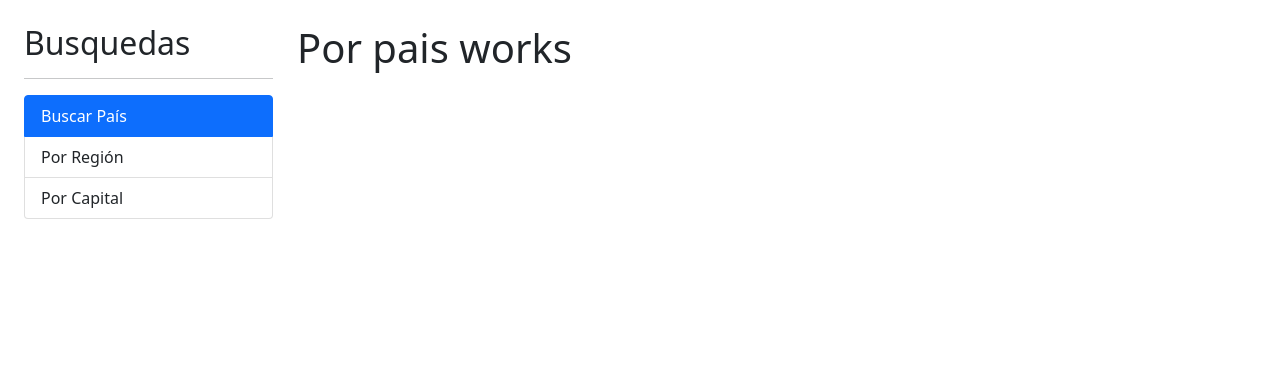
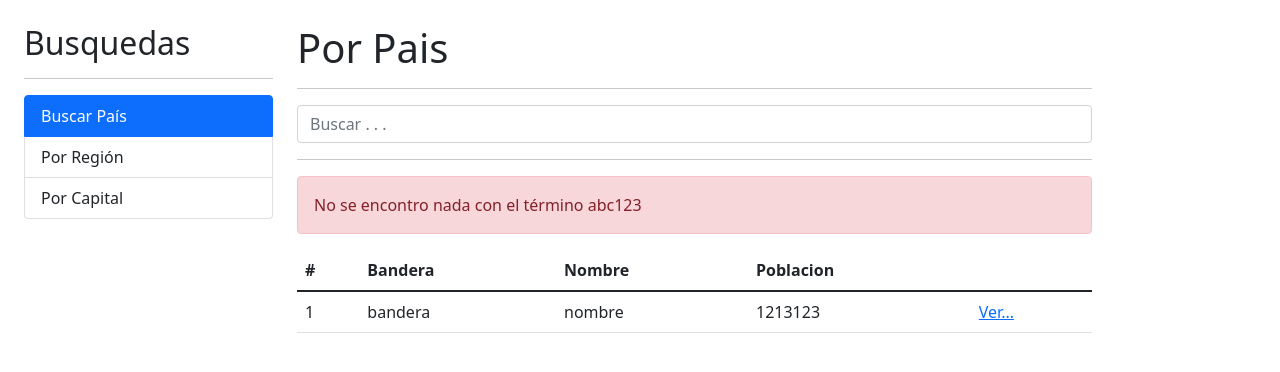
Before and after one commit to holasoyjoel/proyecto-pais-angular-fernando, an Angular app: page / in a window 1280 px wide. Shown: the top 372 px of the page. Built offline with nearby package versions, Linux system fonts and the light colour scheme.

Commit message:
104 componente para buscar por pais

```diff
--- a/src/app/pais/pages/porPais/porPais.component.html
+++ b/src/app/pais/pages/porPais/porPais.component.html
@@ -1 +1,48 @@
-<h1>Por pais works</h1>
+<h1>Por Pais</h1>
+<hr>
+
+<div class="row">
+  <div class="col">
+    <form action="" (ngSubmit)="buscar()">
+      <input type="text"
+              name="termino"
+              class="form-control"
+              placeholder="Buscar . . ."
+              autocomplete="off"
+              [(ngModel)]="termino">
+    </form>
+  </div>
+</div>
+
+<hr>
+
+<div class="alert alert-danger">
+  No se encontro nada con el término abc123
+</div>
+
+<div class="row">
+  <div class="col">
+    <table class="table table-hover">
+      <thead>
+        <tr>
+          <th>#</th>
+          <th>Bandera</th>
+          <th>Nombre</th>
+          <th>Poblacion</th>
+          <th></th>
+        </tr>
+      </thead>
+      <tbody>
+        <tr>
+          <td>1</td>
+          <td>bandera</td>
+          <td>nombre</td>
+          <td>1213123</td>
+          <td>
+            <a href="/pais/cri">Ver...</a>
+          </td>
+        </tr>
+      </tbody>
+    </table>
+  </div>
+</div>
--- a/src/app/pais/pages/porPais/porPais.component.ts
+++ b/src/app/pais/pages/porPais/porPais.component.ts
@@ -5,4 +5,11 @@
   selector:"app-por-pais",
   templateUrl:"porPais.component.html"
 })
-export class PorPaisComponent{};
+export class PorPaisComponent{
+
+  termino: string = "";
+
+  buscar(){
+    console.log(this.termino);
+  }
+};
--- a/src/app/pais/pais.module.ts
+++ b/src/app/pais/pais.module.ts
@@ -1,5 +1,6 @@
 import { NgModule } from '@angular/core';
 import { CommonModule } from '@angular/common';
+import { FormsModule } from '@angular/forms';
 
 import { PorCapitalComponent } from './pages/porCapital/porCapital.component';
 import { PorPaisComponent } from './pages/porPais/porPais.component';
@@ -16,7 +17,8 @@
     VerPaisComponent
   ],
   imports: [
-    CommonModule
+    CommonModule,
+    FormsModule
   ],
   exports:[
     PorCapitalComponent,
```
